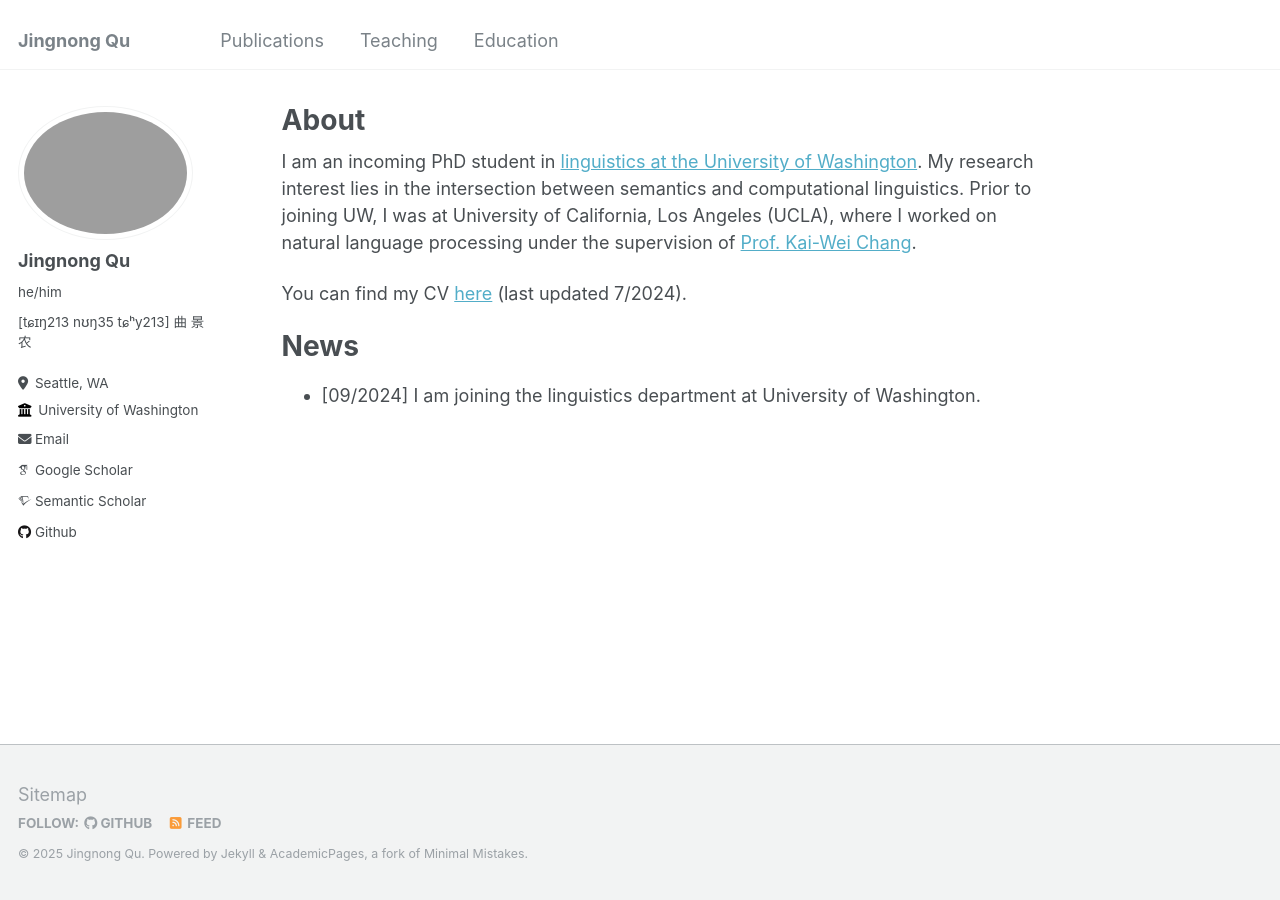
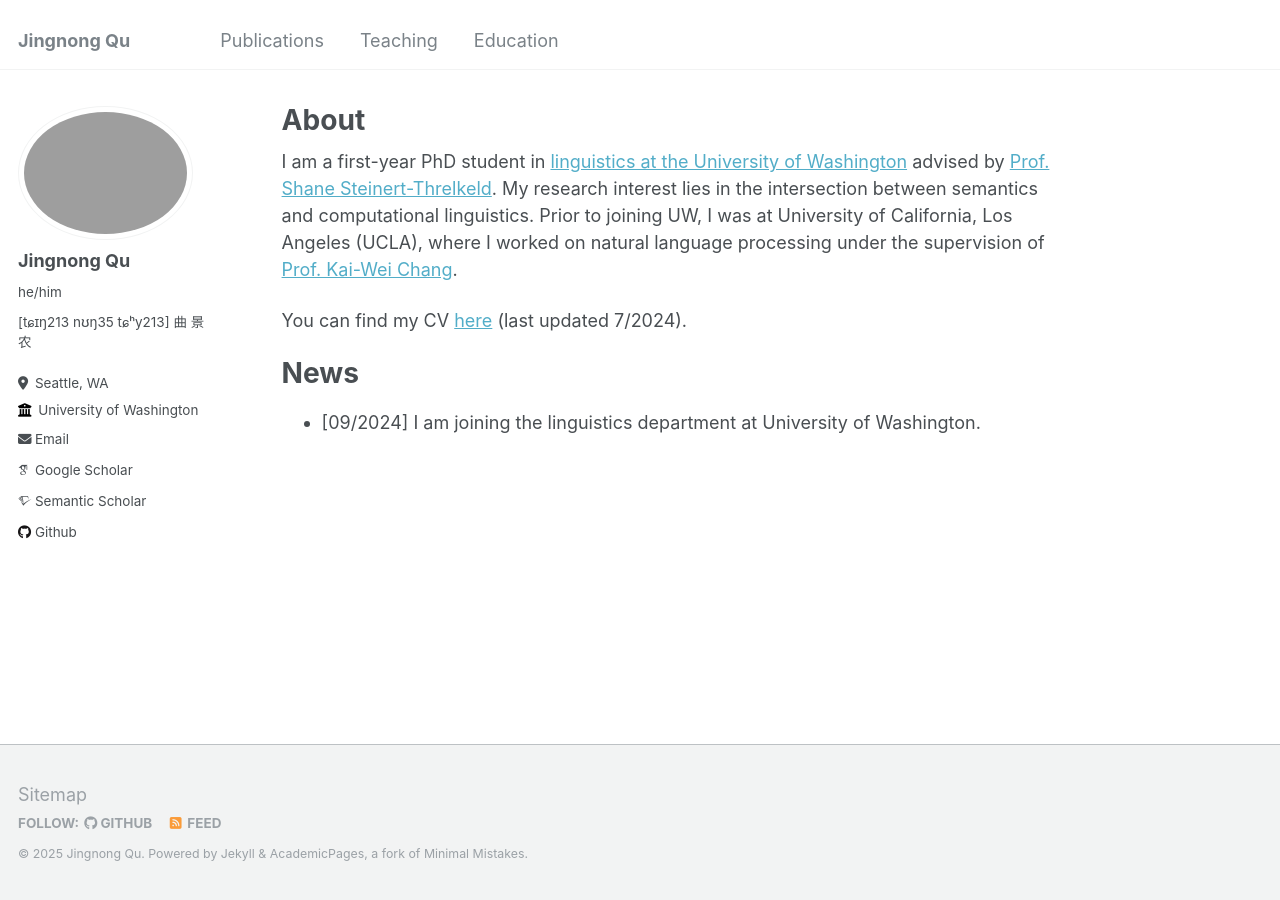
Before and after one commit to jingnongqu/jingnongqu.github.io, a Jekyll site: the page built from _pages/about.md, in a window 1280 px wide. Built offline with Jekyll 4.4.1, drawn with Linux system fonts in a browser that asks for light colours; some web fonts are replaced.

Commit message:
5/5 update

```diff
--- a/_pages/about.md
+++ b/_pages/about.md
@@ -7,7 +7,7 @@ redirect_from:
   - /about.html
 ---
 
-I am an incoming PhD student in [linguistics at the University of Washington](https://linguistics.washington.edu/). My research interest lies in the intersection between semantics and computational linguistics. Prior to joining UW, I was at University of California, Los Angeles (UCLA), where I worked on natural language processing under the supervision of [Prof. Kai-Wei Chang](https://web.cs.ucla.edu/~kwchang/).
+I am a first-year PhD student in [linguistics at the University of Washington](https://linguistics.washington.edu/) advised by [Prof. Shane Steinert-Threlkeld](https://www.shane.st/). My research interest lies in the intersection between semantics and computational linguistics. Prior to joining UW, I was at University of California, Los Angeles (UCLA), where I worked on natural language processing under the supervision of [Prof. Kai-Wei Chang](https://web.cs.ucla.edu/~kwchang/).
 
 You can find my CV [here](/files/CV_7_24.pdf) (last updated 7/2024).
 
```
Also changed, not shown: _teaching/2025-1-teaching.md (added, +12 -0 lines).
